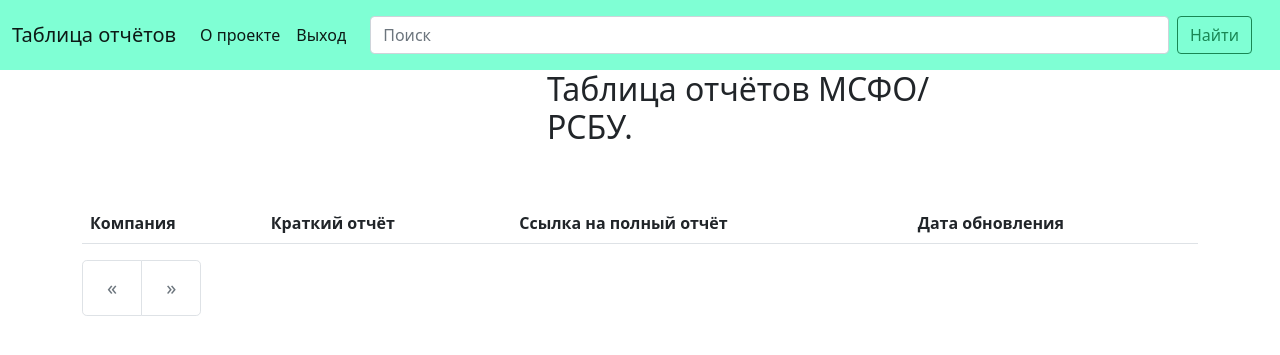
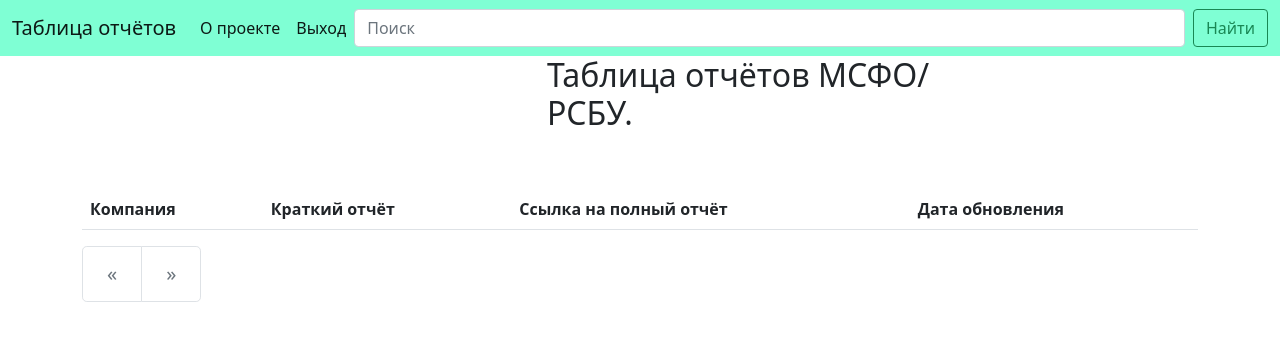
Before and after one commit to wwwAiru/web-msfo-stock-bot, a Flask app: page /msfo_records/ in a window 1280 px wide. Shown: the top 355 px of the page. Run offline with Flask 2, Linux system fonts and the light colour scheme; the visitor is signed in with stand-in values (Sample User, id 1); data comes from the database, SQL or seed files in the repository; data that the repository does not hold is empty; parts of the project's set-up code (start-up, migrations or seed data) failed here and were passed over.

Commit message:
min 'search' visual fix

```diff
--- a/templates/base.html
+++ b/templates/base.html
@@ -65,7 +65,7 @@
             </ul>
             <!-- строка поиска отображается только на странице с таблицей отчётов -->
             {% if request.url_rule.endpoint == "msfo_records.index"%}
-            <form class="d-flex flex-sm-fill text-sm-center nav-link" method="GET">
+            <form class="d-flex flex-sm-fill text-sm-center" method="GET">
                 <!-- name="search" - задаём имя переменной, request - это глобальный зарезервированный объект flask'a,
                 метод args - словарь объекта request, метод словаря get выдаёт значению по ключу search, если ничего нет,
                 в бэк передаётся  пустая строка -->
```
